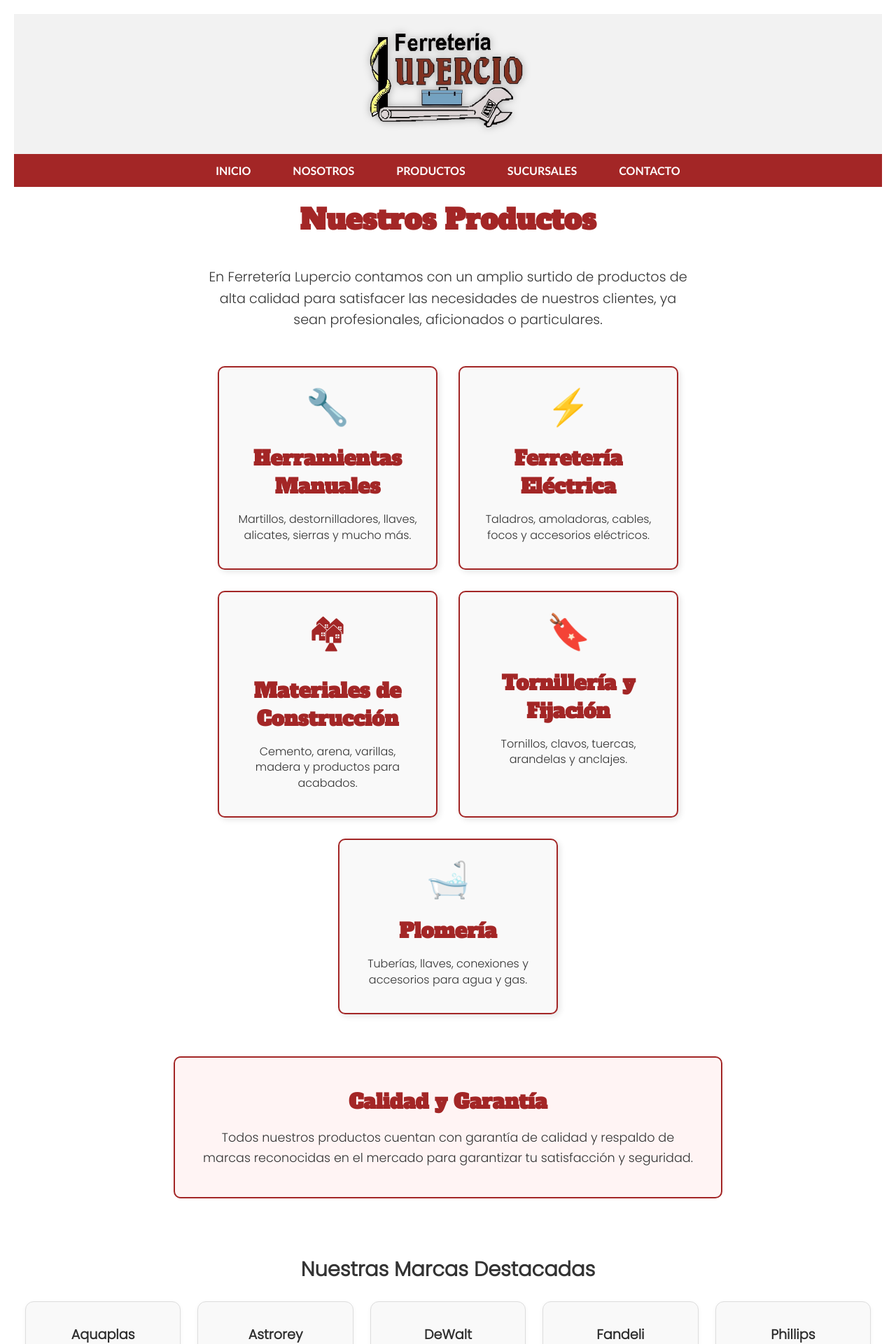
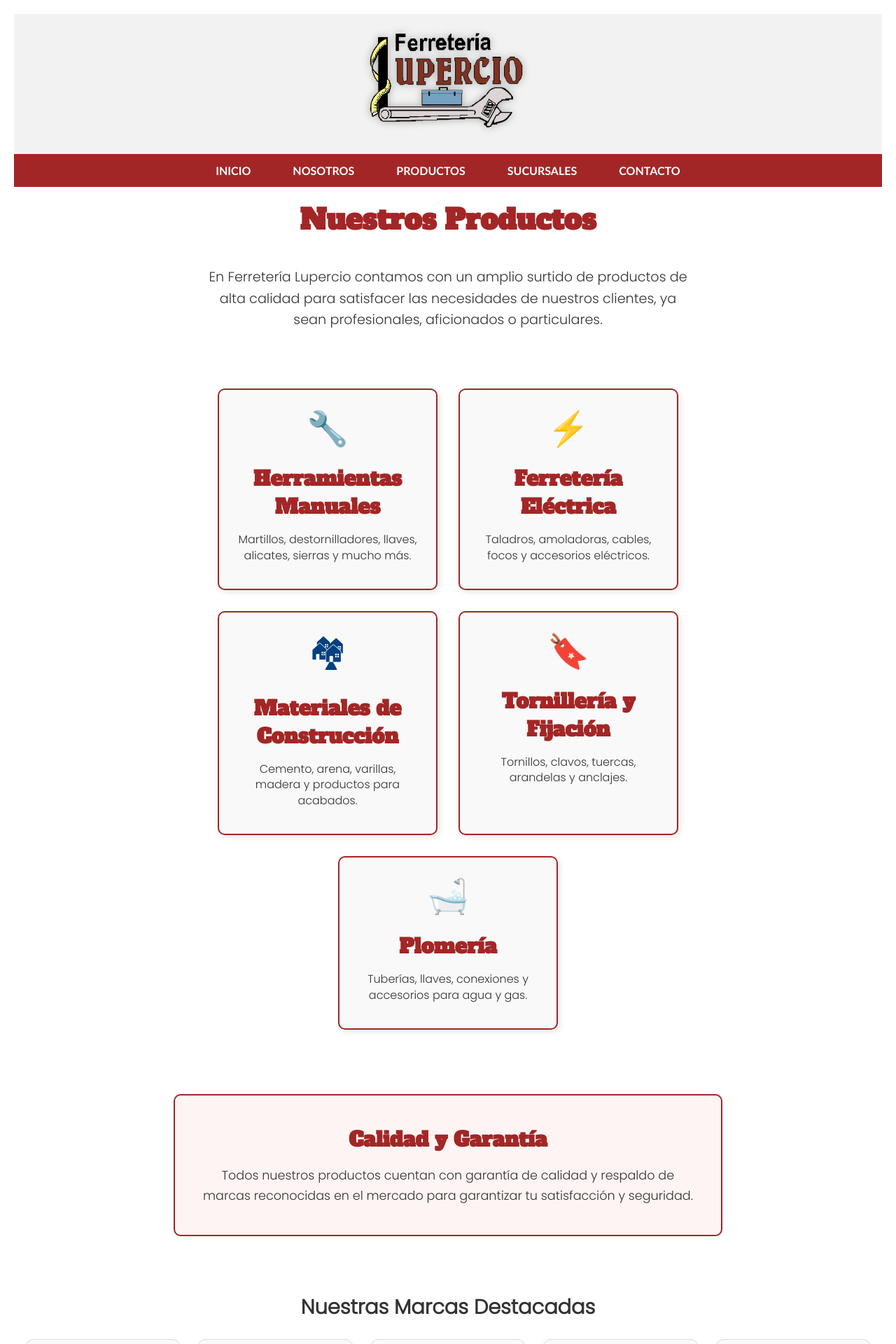
Before and after one commit to Ferreteria-Lupercio/Ferreteria-Lupercio.github.io, a Jekyll site: the page built from Productos.md, in a window 1280 px wide. Shown: the top 1920 px of the page at 70% size. Built offline with Jekyll 4.4.1, drawn with Linux system fonts in a browser that asks for light colours.

Commit message:
Update productos.css

```diff
--- a/assets/css/productos.css
+++ b/assets/css/productos.css
@@ -25,3 +25,38 @@
   padding-left: 0;
   font-size: 0.95rem;
 }
+
+.productos-container {
+  display: flex;
+  flex-wrap: wrap;
+  justify-content: center;
+  gap: 2rem;
+  padding: 2rem;
+}
+
+.categoria {
+  background-color: #f9f9f9;
+  border: 1px solid #ccc;
+  border-radius: 12px;
+  padding: 1.5rem;
+  width: 280px;
+  text-align: center;
+  box-shadow: 0 4px 8px rgba(0, 0, 0, 0.1);
+  transition: transform 0.2s;
+}
+
+.categoria:hover {
+  transform: scale(1.03);
+}
+
+.categoria .icono {
+  font-size: 3rem;
+  margin-bottom: 0.5rem;
+  color: #004080;
+}
+
+@media (max-width: 600px) {
+  .categoria {
+    width: 100%;
+  }
+}
```
